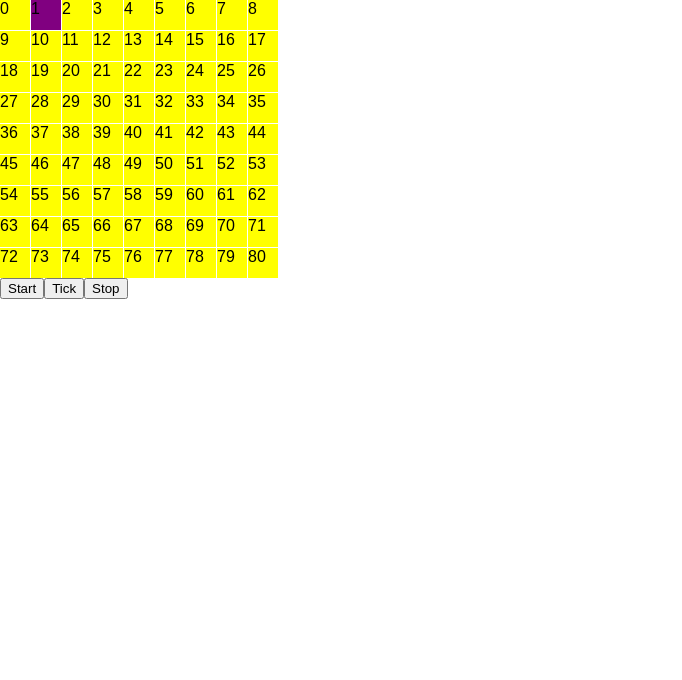
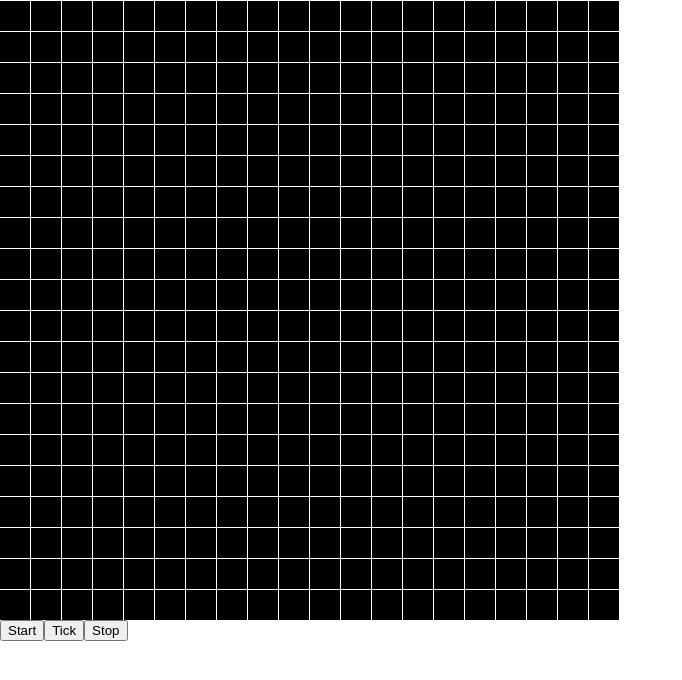
Before and after one commit to QuarkNerd/react_game-of-life, a React (Create React App) app: page / in a window 1280 px wide. Shown: the top 680 px of the page, without its empty margins (0-682 px from the left). Built offline with nearby package versions, Linux system fonts and the light colour scheme.

Commit message:
Refactor, remove class components

```diff
--- a/package.json
+++ b/package.json
@@ -3,8 +3,8 @@
   "version": "0.1.0",
   "private": true,
   "dependencies": {
-    "react": "^16.4.2",
-    "react-dom": "^16.4.2",
+    "react": "^16.12.0",
+    "react-dom": "^16.12.0",
     "react-scripts": "1.1.5"
   },
   "scripts": {
--- a/src/App.js
+++ b/src/App.js
@@ -1,49 +1,123 @@
-import React, { Component } from 'react'
-import Grid from './Grid'
+import React, { useState, useEffect, useRef } from "react";
+import Square from "./Square";
+const INTERVAL = 100;
 
-class App extends Component {
-  grid = React.createRef()
-  state = { interval: 1000 }
+const App = props => {
+  const [isRunning, setIsRunning] = useState(false);
+  const [livings, setLivings] = useState({});
 
-  componentDidMount () {}
+  const start = () => {
+    setIsRunning(true);
+  };
 
-  tick = () => {
-    this.grid.current.tick()
-  }
+  const stop = () => {
+    setIsRunning(false);
+  };
 
-  start = () => {
-    if (!this.timer) {
-      this.timer = setInterval(this.tick, this.state.interval)
+  useInterval(() => tick(), isRunning ? INTERVAL : null);
+
+  const tick = () => {
+    const newState = {};
+
+    for (let ii = 0; ii < props.numColumns * props.numRows; ii++) {
+      let isLiving = livings[ii];
+      const coordinates = convertNumberToCoordinates(ii);
+      const neighboursCoors = getNeighbours(coordinates);
+      const neighbours = neighboursCoors.map(coors =>
+        convertCoordinatesToNumber(coors)
+      );
+      const living = countLiving(neighbours);
+
+      if (living <= 1 || living > 3) {
+        isLiving = false;
+      } else if (living === 3) {
+        isLiving = true;
+      }
+
+      newState[ii] = isLiving;
     }
-  }
+    setLivings(newState);
+  };
 
-  stop = () => {
-    clearInterval(this.timer)
-    this.timer = null
-  }
+  const changeSquare = position => {
+    setLivings({ ...livings, [position]: !livings[position] });
+  };
 
-  intervalChange = e => {
-    const interval = Number(e.target.value) * 1000
-    if (!isNaN(interval) && interval >= 0) {
-      this.setState({ interval })
+  const convertNumberToCoordinates = number => {
+    const x = number % props.numColumns;
+    const y = Math.floor(number / props.numColumns);
+    return [x, y];
+  };
+
+  const getNeighbours = ([x, y]) => {
+    const xLeft = (x + props.numColumns - 1) % props.numColumns;
+    const xRight = (x + 1) % props.numColumns;
+    const yUp = (y + props.numRows - 1) % props.numRows;
+    const yDown = (y + 1) % props.numRows;
+    return [
+      [xLeft, yUp],
+      [x, yUp],
+      [xRight, yUp],
+      [xLeft, y],
+      [xRight, y],
+      [xLeft, yDown],
+      [x, yDown],
+      [xRight, yDown]
+    ];
+  };
+
+  const convertCoordinatesToNumber = ([x, y]) => {
+    return y * props.numColumns + x;
+  };
+
+  const countLiving = numbers => {
+    return numbers.reduce(
+      (total, number) => total + (livings[number] ? 1 : 0),
+      0
+    );
+  };
+
+  return (
+    <div>
+      <div>
+        {Array.apply(null, { length: props.numRows }).map((a, rowNum) => (
+          <div class="row">
+            {Array.apply(null, { length: props.numColumns }).map(
+              (a, columnNum) => (
+                <Square
+                  number={rowNum * props.numColumns + columnNum}
+                  selected={livings[rowNum * props.numColumns + columnNum]}
+                  onClick={changeSquare}
+                />
+              )
+            )}
+          </div>
+        ))}
+      </div>
+      <button onClick={start}> Start </button>
+      <button onClick={tick}> Tick </button>
+      <button onClick={stop}> Stop </button>
+    </div>
+  );
+};
+
+export default App;
+// React doesnt work well with setInterval, see this link for more detais
+//https://overreacted.io/making-setinterval-declarative-with-react-hooks/
+function useInterval(callback, delay) {
+  const savedCallback = useRef();
+
+  useEffect(() => {
+    savedCallback.current = callback;
+  }, [callback]);
+
+  useEffect(() => {
+    function tick() {
+      savedCallback.current();
     }
-  }
-
-  render () {
-    return (
-      <div>
-        <Grid numRows={9} numColumns={9} ref={this.grid} />
-        <button onClick={this.start}> Start </button>
-        <button onClick={this.tick}> Tick </button>
-        <button onClick={this.stop}> Stop </button>
-      </div>
-    )
-  }
+    if (delay !== null) {
+      let id = setInterval(tick, delay);
+      return () => clearInterval(id);
+    }
+  }, [delay]);
 }
-
-export default App
-
-// const rootElement = document.getElementById("root");
-/// // size is number of rows , numbr of columns
-/// /ReactDOM.render(<Square/>, rootElement);
-// ReactDOM.render(<Grid numRows={9} numColumns={9}/>, rootElement);
--- a/src/Grid.js
+++ /dev/null
@@ -1,107 +0,0 @@
-import React, { Component } from 'react'
-
-const Square = props => {
-  const size = 30
-  const a = {
-    width: size,
-    height: size,
-    background: props.selected ? 'purple' : 'yellow'
-  }
-
-  return (
-    <div style={a} onClick={() => props.onClick(props.number)}>
-      {props.number}
-    </div>
-  )
-}
-
-class Grid extends Component {
-  state = {
-    1: true
-  }
-
-  changeSquare = position => {
-    this.setState(prevState => ({ [position]: !prevState[position] }))
-  }
-
-  tick = () => {
-    const newState = {}
-
-    for (let ii = 0; ii < this.props.numColumns * this.props.numRows; ii++) {
-      let isLiving = this.state[ii]
-      const coordinates = this.convertNumberToCoordinates(ii)
-      const neighboursCoors = this.getNeighbours(coordinates)
-      const neighbours = neighboursCoors.map(coors =>
-        this.convertCoordinatesToNumber(coors)
-      )
-      const living = this.countLiving(neighbours)
-
-      if (living <= 1 || living > 3) {
-        isLiving = false
-      } else if (living === 3) {
-        isLiving = true
-      }
-
-      newState[ii] = isLiving
-    }
-    this.setState(newState)
-  }
-
-  convertNumberToCoordinates = number => {
-    const x = number % this.props.numColumns
-    const y = Math.floor(number / this.props.numColumns)
-    return [x, y]
-  }
-
-  getNeighbours = ([x, y]) => {
-    const xLeft = (x + this.props.numColumns - 1) % this.props.numColumns
-    const xRight = (x + 1) % this.props.numColumns
-    const yUp = (y + this.props.numRows - 1) % this.props.numRows
-    const yDown = (y + 1) % this.props.numRows
-    return [
-      [xLeft, yUp],
-      [x, yUp],
-      [xRight, yUp],
-      [xLeft, y],
-      [xRight, y],
-      [xLeft, yDown],
-      [x, yDown],
-      [xRight, yDown]
-    ]
-  }
-
-  convertCoordinatesToNumber = ([x, y]) => {
-    return y * this.props.numColumns + x
-  }
-
-  countLiving = numbers => {
-    return numbers.reduce(
-      (total, number) => total + (this.state[number] ? 1 : 0),
-      0
-    )
-  }
-
-  render () {
-    const numSquares = this.props.numColumns * this.props.numRows
-    return (
-      <div
-        style={{
-          display: 'grid',
-          gridTemplateColumns: `repeat(${this.props.numColumns}, 30px)`,
-          gridAutoRows: 30,
-          gridGap: 1
-        }}
-      >
-        {Array.apply(null, { length: numSquares }).map((a, index) => (
-          <Square
-            number={index}
-            selected={this.state[index]}
-            onClick={this.changeSquare}
-          />
-        ))}
-      </div>
-    )
-  }
-}
-
-export default Grid
--- /dev/null
+++ b/src/Square.js
@@ -0,0 +1,11 @@
+import React from "react";
+
+const Square = props => {
+  return (
+    <div
+      class={`square ${props.selected ? "square-selected" : ""}`}
+      onClick={() => props.onClick(props.number)}
+    />
+  );
+};
+export default Square;
--- a/src/index.css
+++ b/src/index.css
@@ -3,3 +3,19 @@ body {
   padding: 0;
   font-family: sans-serif;
 }
+
+.row {
+  display: flex;
+  flex-direction: row;
+}
+
+.square {
+  margin-top: 1px;
+  margin-right: 1px;
+  width: 30px;
+  height: 30px;
+  background-color: black;
+}
+.square-selected {
+  background-color: purple;
+}
--- a/src/index.js
+++ b/src/index.js
@@ -1,9 +1,9 @@
-import React from 'react'
-import ReactDOM from 'react-dom'
-import './index.css'
-import App from './App'
-import registerServiceWorker from './registerServiceWorker'
+import React from "react";
+import ReactDOM from "react-dom";
+import "./index.css";
+import App from "./App";
+import registerServiceWorker from "./registerServiceWorker";
 
-const rootElement = document.getElementById('root')
-ReactDOM.render(<App numRows={9} numColumns={9} />, rootElement)
-registerServiceWorker()
+const rootElement = document.getElementById("root");
+ReactDOM.render(<App numRows={20} numColumns={20} />, rootElement);
+registerServiceWorker();
```
Also changed, not shown: 1 other file (tests, documents, lock files or other folders).
